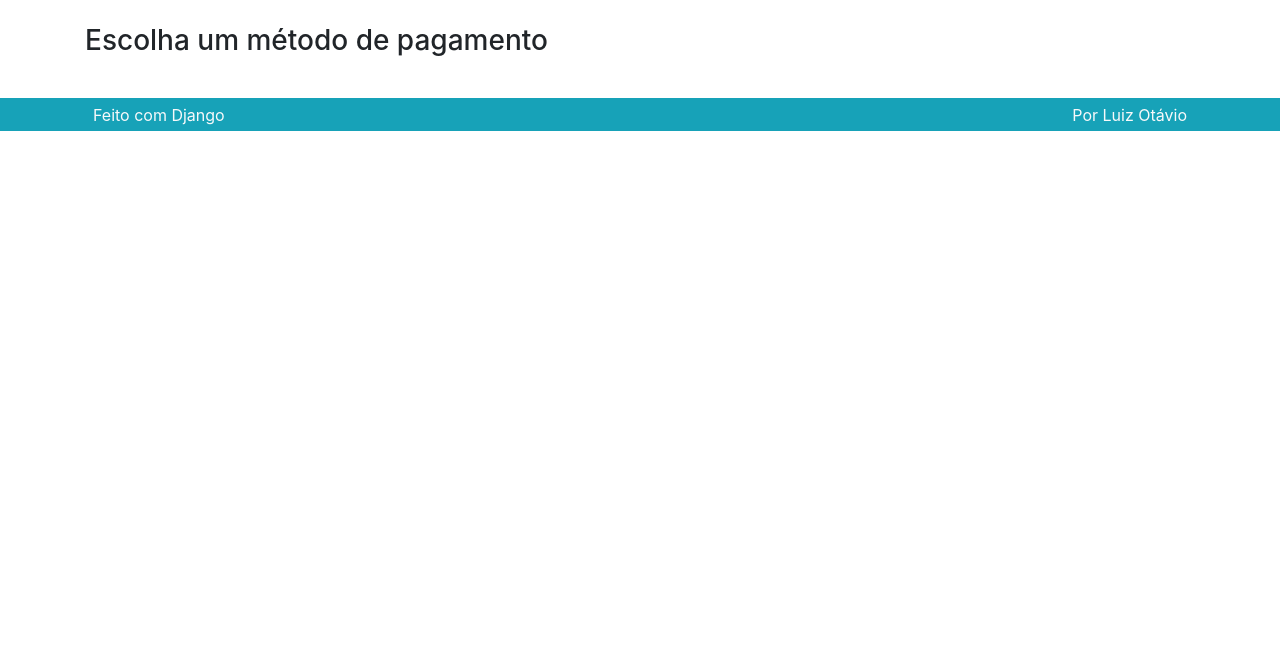
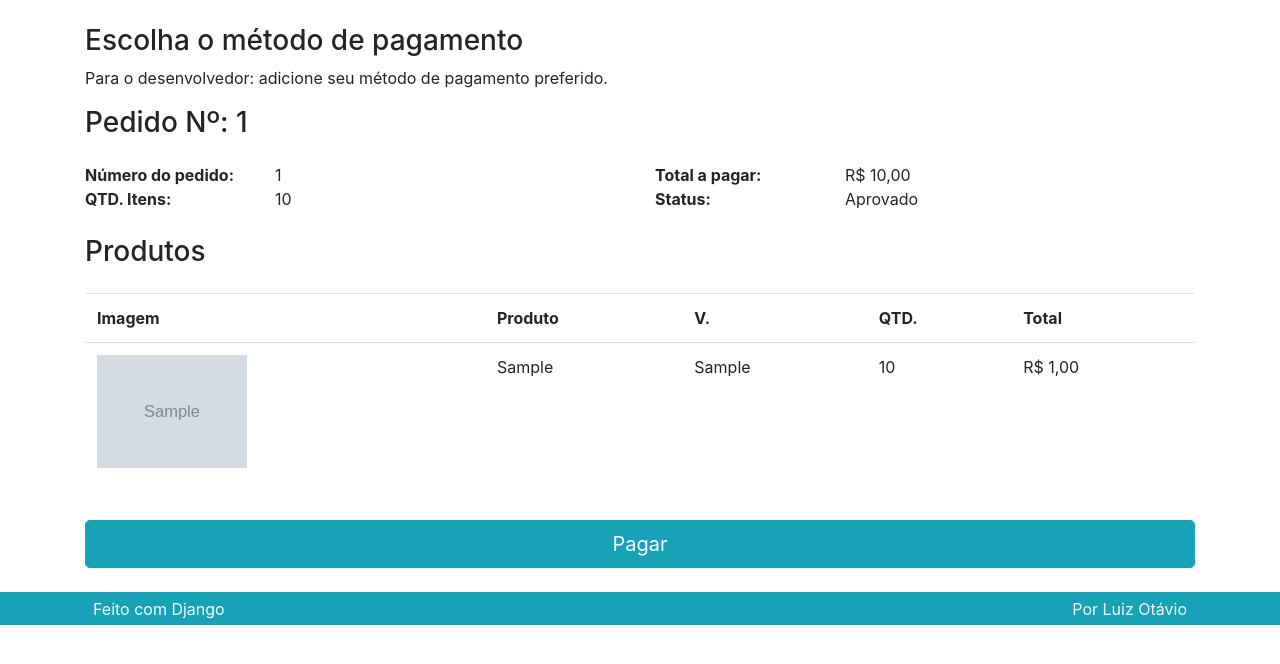
Before and after one commit to agostin-afk/Django_E-commerce, a Django app: template pedido/templates/pedido/pagar.html in a window 1280 px wide. Shown: the part 56-720 px from the top of the page. Run offline with Django 5.2, Linux system fonts and the light colour scheme; the template is opened without the code that fills it: values that come from a table or form of the project are taken from there, others are empty; tables that the repository leaves empty hold one stand-in row (values such as "Sample post"); grey boxes marked "Sample" are stand-in pictures; some libraries are stand-ins or nearby versions.

Commit message:
salvando o pedido (parte 2)

```diff
--- a/pedido/templates/pedido/pagar.html
+++ b/pedido/templates/pedido/pagar.html
@@ -1,12 +1,77 @@
 {% extends "base.html" %}
-
+{% load omfilters %}
+{% load static %}
 {% block conteudo %}
 
 <div class="row">
     <div class="col">
-        <h3>Escolha um método de pagamento</h3>
-        <p></p>
+        <h3>Escolha o método de pagamento</h3>
+        <p>Para o desenvolvedor: adicione seu método de pagamento preferido.</p>
     </div>
 </div>
 
+<div class="row">
+    <div class="col">
+        <h3>{{pedido}}</h3>
+
+        <div class="row mt-4">
+            <div class="col-lg-2 font-weight-bold">Número do pedido:</div>
+            <div class="col-lg-4">{{pedido.id}}</div>
+            <div class="col-lg-2 font-weight-bold">Total a pagar:</div>
+            <div class="col-lg-4">{{pedido.total | formata_preco}}</div>
+
+            <div class="col-lg-2 font-weight-bold">QTD. Itens:</div>
+            <div class="col-lg-4">{{pedido.qtd_total}}</div>
+            <div class="col-lg-2 font-weight-bold">Status:</div>
+            <div class="col-lg-4">{{pedido.get_status_display}}</div>
+        </div>
+
+        <div class="row mt-4">
+            <div class="col">
+                <h3>Produtos</h3>
+            </div>
+        </div>
+
+        <div class="table-responsive mt-3">
+            <table class="table">
+                <tr>
+                    <th class="d-none d-lg-block">Imagem</th>
+                    <th>Produto</th>
+                    <th>V.</th>
+                    <th>QTD.</th>
+                    <th>Total</th>
+                </tr>
+
+                {% for linha in pedido.itempedido_set.all %}
+                <tr>
+                    <td class="d-none d-lg-block">
+                        <img class="cart-img" src="{{linha.imagem}}">
+                    </td>
+                    <td>{{linha.produto}}</td>
+                    <td>{{linha.variacao}}</td>
+                    <td>{{linha.quantidade}}</td>
+                    <td>
+                        {% if linha.preco_promocional %}
+                            {{linha.preco_promocional| formata_preco}}
+
+                        {% else %}
+                            {{linha.preco| formata_preco}}
+
+                        {% endif %}
+                    </td>
+                </tr>
+                {% endfor %}
+            </table>
+        </div>
+
+
+        <div class="row mt-4">
+            <div class="col">
+                <a href="#" class="btn btn-primary btn-block btn-lg">Pagar</a>
+            </div>
+        </div>
+
+
+    </div>
+</div>
 {% endblock conteudo %}
--- a/pedido/urls.py
+++ b/pedido/urls.py
@@ -4,7 +4,7 @@ from .views import *
 app_name= 'pedido'
 
 urlpatterns = [
-    path('Pagar/', Pagar.as_view(), name='Pagar'),
+    path('Pagar/<int:pk>', Pagar.as_view(), name='Pagar'),
     path('FecharPedido/', FecharPedido.as_view(), name='FecharPedido'),
     path('Lista/', Lista.as_view(), name='Lista'),
     path('Detalhe/<int:pk>', Detalhe.as_view(), name='Detalhe'),
--- a/produto/templates/produto/resumo.html
+++ b/produto/templates/produto/resumo.html
@@ -66,7 +66,7 @@
 </div>
 <div class="row">
     <div class="col">
-        <a class="btn btn-block btn-primary btn-lg" href="{% url 'pedido:Pagar' %}">
+        <a class="btn btn-block btn-primary btn-lg" href="{% url 'pedido:FecharPedido' %}">
             Realizar pedido e pagar
         </a>
     </div>
```
Also changed, not shown: pedido/views.py (+44 -19 lines).
